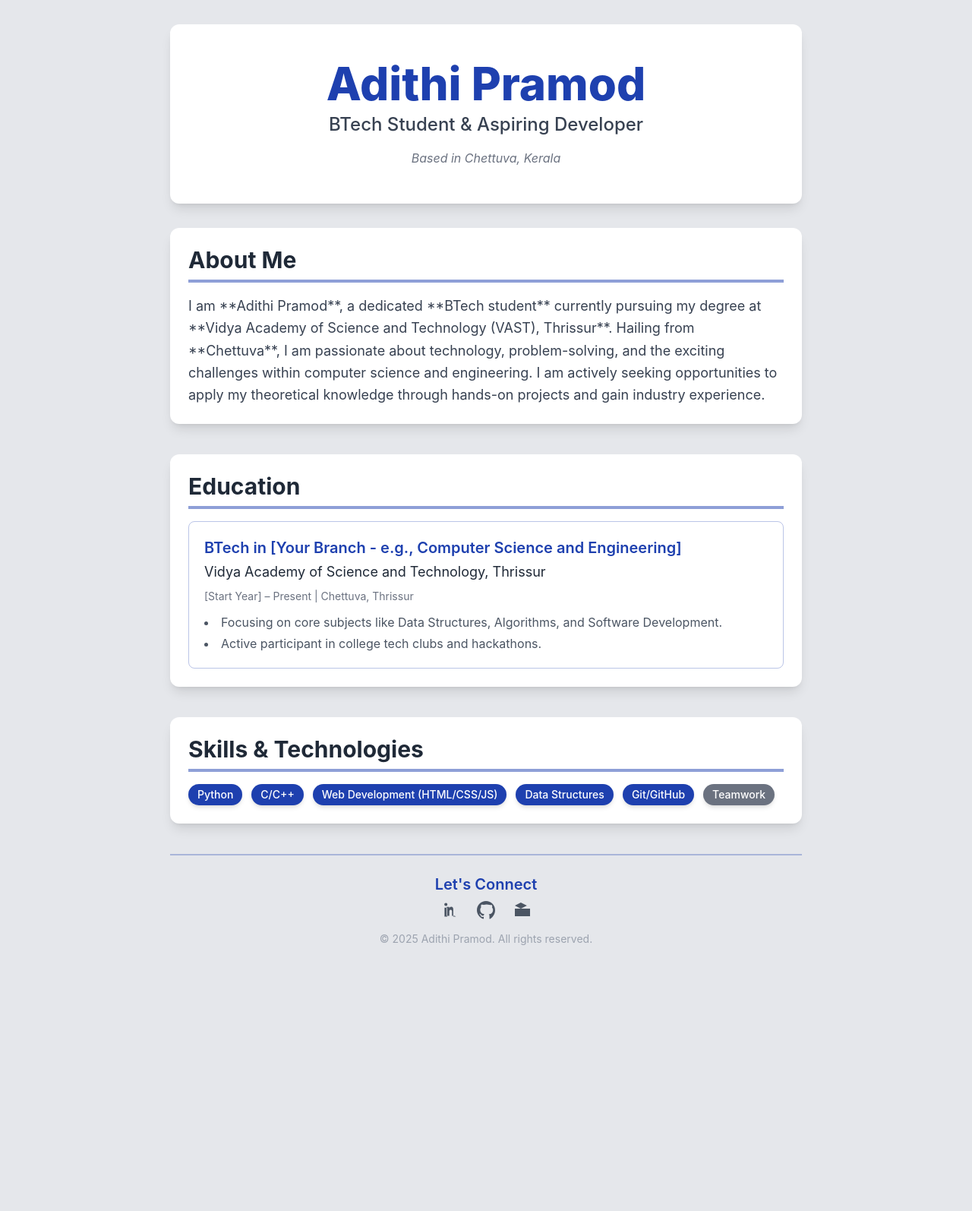
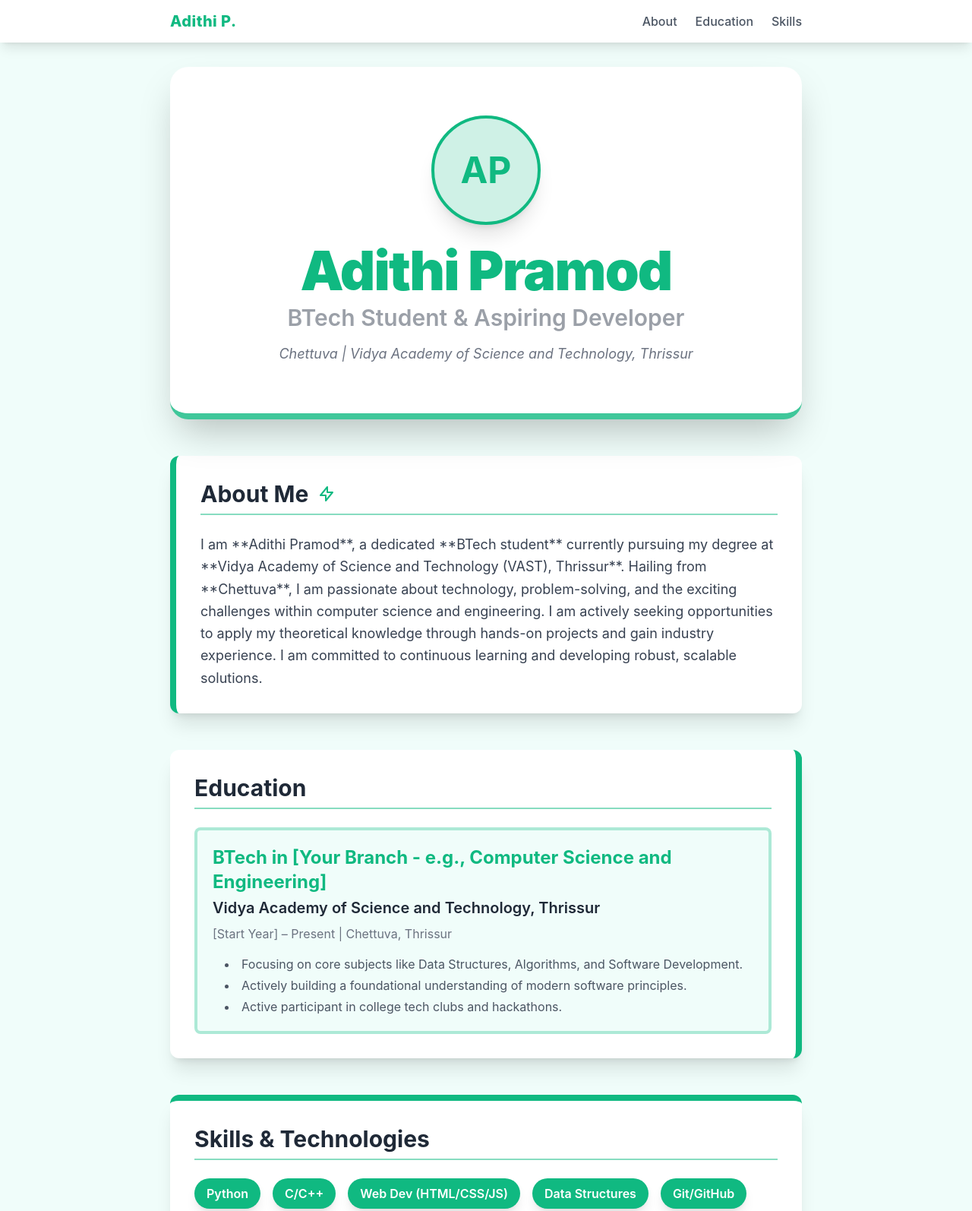
Before and after one commit to AdithiPramod1/AdithiPramod1.github.io, a plain HTML site: page index.html in a window 1280 px wide. Shown: the top 1594 px of the page at 76% size. Before the commit the page ends 1302 px from the top, so only its background shows below. Drawn offline with nearby package versions, Linux system fonts and the light colour scheme.

Commit message:
Update index.html

```diff
--- a/index.html
+++ b/index.html
@@ -12,9 +12,11 @@
             theme: {
                 extend: {
                     colors: {
-                        'primary-blue': '#1e40af', // Darker Blue for accents
-                        'secondary-gray': '#f3f4f6', // Light gray background
+                        // VIBRANT PRIMARY COLOR: Electric Green/Emerald
+                        'primary-vibrant': '#10b981',
+                        'secondary-gray': '#f0fdfa', // Very light mint background for contrast
                         'text-dark': '#1f2937', // Dark gray for text
+                        'background-soft': '#f0fdfa', // New background color
                     },
                     fontFamily: {
                         sans: ['Inter', 'sans-serif'],
@@ -27,93 +29,121 @@
         /* Custom styles for the Inter font and smooth scrolling */
         body {
             font-family: 'Inter', sans-serif;
-            background-color: #e5e7eb; /* Very light background for contrast */
+            background-color: #f0fdfa; /* Very light, soft background (secondary-gray) */
             scroll-behavior: smooth;
+        }
+        /* Adding a subtle glow effect to the main sections */
+        .vibrant-card:hover {
+            box-shadow: 0 10px 15px -3px rgba(16, 185, 129, 0.4), 0 4px 6px -2px rgba(16, 185, 129, 0.2);
         }
     </style>
 </head>
 <body class="antialiased text-text-dark">
 
-    <div class="max-w-4xl mx-auto p-4 sm:p-6 lg:p-8">
+    <!-- Sticky Navigation Bar -->
+    <nav class="sticky top-0 z-10 bg-white shadow-lg">
+        <div class="max-w-4xl mx-auto px-4 sm:px-6 lg:px-8">
+            <div class="flex justify-between items-center h-14">
+                <a href="#top" class="text-xl font-extrabold text-primary-vibrant tracking-wide">Adithi P.</a>
+                <div class="flex space-x-6 text-gray-600 font-medium">
+                    <a href="#about" class="hover:text-primary-vibrant transition duration-150 transform hover:scale-105">About</a>
+                    <a href="#education" class="hover:text-primary-vibrant transition duration-150 transform hover:scale-105">Education</a>
+                    <a href="#skills" class="hover:text-primary-vibrant transition duration-150 transform hover:scale-105">Skills</a>
+                </div>
+            </div>
+        </div>
+    </nav>
+
+    <div id="top" class="max-w-4xl mx-auto p-4 sm:p-6 lg:p-8 pt-10">
 
         <!-- Header / Introduction Section -->
-        <header class="text-center py-12 bg-white rounded-xl shadow-lg mb-8">
-            <h1 class="text-5xl sm:text-6xl font-extrabold text-primary-blue mb-2">
+        <header class="text-center py-16 bg-white rounded-3xl shadow-2xl mb-12 border-b-8 border-primary-vibrant/80 transform hover:scale-[1.01] transition duration-500 vibrant-card">
+            <!-- Profile Image Placeholder -->
+            <div class="mx-auto h-36 w-36 mb-6 bg-primary-vibrant/20 rounded-full flex items-center justify-center border-4 border-primary-vibrant shadow-xl">
+                <span class="text-5xl text-primary-vibrant font-bold">AP</span>
+            </div>
+
+            <h1 class="text-6xl sm:text-7xl font-black text-primary-vibrant mb-2 tracking-tight">
                 Adithi Pramod
             </h1>
-            <p class="text-xl sm:text-2xl font-medium text-gray-700 mb-4">
+            <p class="text-2xl sm:text-3xl font-semibold text-gray-700 mb-4 animate-pulse">
                 BTech Student & Aspiring Developer
             </p>
-            <p class="text-md text-gray-500 italic">
-                Based in Chettuva, Kerala
+            <p class="text-lg text-gray-500 italic">
+                Chettuva | Vidya Academy of Science and Technology, Thrissur
             </p>
         </header>
 
         <!-- About Me Section -->
-        <section id="about" class="mb-10 p-6 bg-white rounded-xl shadow-lg">
-            <h2 class="text-3xl font-bold border-b-4 border-primary-blue/50 pb-2 mb-4 text-text-dark">
+        <section id="about" class="vibrant-card mb-12 p-8 bg-white rounded-xl shadow-xl border-l-8 border-primary-vibrant transition duration-300 hover:shadow-2xl">
+            <h2 class="text-3xl font-bold border-b-2 border-primary-vibrant/50 pb-2 mb-6 text-text-dark flex items-center">
                 About Me
+                <span class="ml-3 text-primary-vibrant">
+                    <!-- Icon placeholder for vibrancy -->
+                    <svg class="w-6 h-6" fill="none" stroke="currentColor" viewBox="0 0 24 24" xmlns="http://www.w3.org/2000/svg"><path stroke-linecap="round" stroke-linejoin="round" stroke-width="2" d="M13 10V3L4 14h7v7l9-11h-7z"></path></svg>
+                </span>
             </h2>
             <p class="text-lg text-gray-700 leading-relaxed">
-                I am **Adithi Pramod**, a dedicated **BTech student** currently pursuing my degree at **Vidya Academy of Science and Technology (VAST), Thrissur**. Hailing from **Chettuva**, I am passionate about technology, problem-solving, and the exciting challenges within computer science and engineering. I am actively seeking opportunities to apply my theoretical knowledge through hands-on projects and gain industry experience.
+                I am **Adithi Pramod**, a dedicated **BTech student** currently pursuing my degree at **Vidya Academy of Science and Technology (VAST), Thrissur**. Hailing from **Chettuva**, I am passionate about technology, problem-solving, and the exciting challenges within computer science and engineering. I am actively seeking opportunities to apply my theoretical knowledge through hands-on projects and gain industry experience. I am committed to continuous learning and developing robust, scalable solutions.
             </p>
         </section>
 
         <!-- Education Section -->
-        <section id="education" class="mb-10 p-6 bg-white rounded-xl shadow-lg">
-            <h2 class="text-3xl font-bold border-b-4 border-primary-blue/50 pb-2 mb-4 text-text-dark">
+        <section id="education" class="vibrant-card mb-12 p-8 bg-white rounded-xl shadow-xl border-r-8 border-primary-vibrant transition duration-300 hover:shadow-2xl">
+            <h2 class="text-3xl font-bold border-b-2 border-primary-vibrant/50 pb-2 mb-6 text-text-dark">
                 Education
             </h2>
-            <div class="border border-primary-blue/30 rounded-lg p-5 transition duration-300 hover:bg-secondary-gray">
-                <h3 class="text-xl font-semibold text-primary-blue">
+            <div class="bg-secondary-gray rounded-lg p-5 border-4 border-primary-vibrant/30 transition duration-300 transform hover:scale-[1.02] hover:shadow-lg">
+                <h3 class="text-2xl font-bold text-primary-vibrant">
                     BTech in [Your Branch - e.g., Computer Science and Engineering]
                 </h3>
-                <p class="text-lg text-text-dark mt-1">
+                <p class="text-xl text-text-dark mt-1 font-semibold">
                     Vidya Academy of Science and Technology, Thrissur
                 </p>
-                <p class="text-sm text-gray-500 mt-2">
+                <p class="text-md text-gray-500 mt-2">
                     [Start Year] – Present | Chettuva, Thrissur
                 </p>
-                <ul class="list-disc list-inside text-gray-600 mt-3 space-y-1">
+                <ul class="list-disc list-inside text-gray-600 mt-4 space-y-1 ml-4">
                     <li>Focusing on core subjects like Data Structures, Algorithms, and Software Development.</li>
+                    <li>Actively building a foundational understanding of modern software principles.</li>
                     <li>Active participant in college tech clubs and hackathons.</li>
                 </ul>
             </div>
         </section>
 
         <!-- Skills Section (Placeholder - needs your input) -->
-        <section id="skills" class="mb-10 p-6 bg-white rounded-xl shadow-lg">
-            <h2 class="text-3xl font-bold border-b-4 border-primary-blue/50 pb-2 mb-4 text-text-dark">
+        <section id="skills" class="vibrant-card mb-12 p-8 bg-white rounded-xl shadow-xl border-t-8 border-primary-vibrant transition duration-300 hover:shadow-2xl">
+            <h2 class="text-3xl font-bold border-b-2 border-primary-vibrant/50 pb-2 mb-6 text-text-dark">
                 Skills & Technologies
             </h2>
-            <div class="flex flex-wrap gap-3">
-                <!-- Add your actual skills here -->
-                <span class="px-3 py-1 bg-primary-blue text-white text-sm font-medium rounded-full shadow-md">Python</span>
-                <span class="px-3 py-1 bg-primary-blue text-white text-sm font-medium rounded-full shadow-md">C/C++</span>
-                <span class="px-3 py-1 bg-primary-blue text-white text-sm font-medium rounded-full shadow-md">Web Development (HTML/CSS/JS)</span>
-                <span class="px-3 py-1 bg-primary-blue text-white text-sm font-medium rounded-full shadow-md">Data Structures</span>
-                <span class="px-3 py-1 bg-primary-blue text-white text-sm font-medium rounded-full shadow-md">Git/GitHub</span>
-                <span class="px-3 py-1 bg-gray-500 text-white text-sm font-medium rounded-full shadow-md">Teamwork</span>
+            <div class="flex flex-wrap gap-4">
+                <!-- Tags use vibrant background with a subtle hover pulse -->
+                <span class="px-4 py-2 bg-primary-vibrant text-white text-base font-semibold rounded-full shadow-lg transition duration-200 transform hover:scale-105 hover:bg-primary-vibrant/90">Python</span>
+                <span class="px-4 py-2 bg-primary-vibrant text-white text-base font-semibold rounded-full shadow-lg transition duration-200 transform hover:scale-105 hover:bg-primary-vibrant/90">C/C++</span>
+                <span class="px-4 py-2 bg-primary-vibrant text-white text-base font-semibold rounded-full shadow-lg transition duration-200 transform hover:scale-105 hover:bg-primary-vibrant/90">Web Dev (HTML/CSS/JS)</span>
+                <span class="px-4 py-2 bg-primary-vibrant text-white text-base font-semibold rounded-full shadow-lg transition duration-200 transform hover:scale-105 hover:bg-primary-vibrant/90">Data Structures</span>
+                <span class="px-4 py-2 bg-primary-vibrant text-white text-base font-semibold rounded-full shadow-lg transition duration-200 transform hover:scale-105 hover:bg-primary-vibrant/90">Git/GitHub</span>
+                <span class="px-4 py-2 bg-gray-500 text-white text-base font-semibold rounded-full shadow-lg transition duration-200 transform hover:scale-105 hover:bg-gray-600">Teamwork & Communication</span>
             </div>
         </section>
 
         <!-- Contact/Footer Section -->
-        <footer class="text-center py-6 border-t-2 border-primary-blue/30 mt-8">
-            <h3 class="text-xl font-semibold text-primary-blue mb-2">Let's Connect</h3>
-            <div class="flex justify-center space-x-6 text-gray-600">
-                <!-- Replace with your actual links -->
-                <a href="#" class="hover:text-primary-blue transition duration-200">
-                    <svg class="w-6 h-6" fill="currentColor" viewBox="0 0 24 24" aria-hidden="true"><!-- LinkedIn Icon Placeholder --><path d="M20.447 20.452h-3.554v-9.447c0-2.072-.74-3.493-2.618-3.493-1.428 0-2.26.966-2.645 1.902h-.03v-1.618h-3.445v11.656h3.553v-5.917c0-.315.022-.63.11-.854.24-.624.782-1.27 1.705-1.27 1.214 0 1.7.928 1.7 2.285v5.756h3.554l-.001-.004zM7.17 6.456c-1.205 0-1.996-.87-1.996-1.954 0-1.077.791-1.947 1.996-1.947 1.205 0 1.996.87 1.996 1.947 0 1.084-.791 1.954-1.996 1.954zm1.795 14h-3.59v-11.656h3.59v11.656z"/></svg>
+        <footer class="text-center py-10 mt-8 bg-white rounded-xl shadow-xl border-t-4 border-primary-vibrant/50">
+            <h3 class="text-2xl font-bold text-primary-vibrant mb-4">Let's Connect and Create!</h3>
+            <div class="flex justify-center space-x-10 text-gray-600">
+                <!-- Icons now use the vibrant primary color on hover -->
+                <a href="#" class="text-primary-vibrant/70 hover:text-primary-vibrant transition duration-200 transform hover:scale-125" title="LinkedIn">
+                    <svg class="w-8 h-8" fill="currentColor" viewBox="0 0 24 24" aria-hidden="true"><path d="M20.447 20.452h-3.554v-9.447c0-2.072-.74-3.493-2.618-3.493-1.428 0-2.26.966-2.645 1.902h-.03v-1.618h-3.445v11.656h3.553v-5.917c0-.315.022-.63.11-.854.24-.624.782-1.27 1.705-1.27 1.214 0 1.7.928 1.7 2.285v5.756h3.554l-.001-.004zM7.17 6.456c-1.205 0-1.996-.87-1.996-1.954 0-1.077.791-1.947 1.996-1.947 1.205 0 1.996.87 1.996 1.947 0 1.084-.791 1.954-1.996 1.954zm1.795 14h-3.59v-11.656h3.59v11.656z"/></svg>
                 </a>
-                <a href="#" class="hover:text-primary-blue transition duration-200">
-                    <svg class="w-6 h-6" fill="currentColor" viewBox="0 0 24 24" aria-hidden="true"><!-- GitHub Icon Placeholder --><path fill-rule="evenodd" d="M12 0C5.372 0 0 5.373 0 12c0 5.302 3.438 9.8 8.207 11.387.6.11.82-.26.82-.577 0-.285-.01-1.04-.015-2.04-3.338.72-4.04-1.612-4.04-1.612-.546-1.387-1.334-1.756-1.334-1.756-1.09-.745.083-.73.083-.73 1.205.085 1.838 1.238 1.838 1.238 1.07 1.834 2.805 1.304 3.483.998.107-.775.419-1.305.76-1.605-2.665-.3-5.464-1.333-5.464-5.942 0-1.31.467-2.38 1.23-3.22-.123-.3-.532-1.524.116-3.18 0 0 1.006-.32 3.3.123 2.505-.69 5.074-.69 7.58 0 2.292.443 3.298.123 3.298.123.65 1.656.242 2.88.117 3.18.763.84 1.229 1.91 1.229 3.22 0 4.62-2.8 5.63-5.474 5.93.43.37.823 1.102.823 2.22 0 1.604-.015 2.898-.015 3.28 0 .32.217.69.825.577C20.565 21.796 24 17.3 24 12c0-6.627-5.373-12-12-12z" clip-rule="evenodd"/></svg>
+                <a href="#" class="text-primary-vibrant/70 hover:text-primary-vibrant transition duration-200 transform hover:scale-125" title="GitHub">
+                    <svg class="w-8 h-8" fill="currentColor" viewBox="0 0 24 24" aria-hidden="true"><path fill-rule="evenodd" d="M12 0C5.372 0 0 5.373 0 12c0 5.302 3.438 9.8 8.207 11.387.6.11.82-.26.82-.577 0-.285-.01-1.04-.015-2.04-3.338.72-4.04-1.612-4.04-1.612-.546-1.387-1.334-1.756-1.334-1.756-1.09-.745.083-.73.083-.73 1.205.085 1.838 1.238 1.838 1.238 1.07 1.834 2.805 1.304 3.483.998.107-.775.419-1.305.76-1.605-2.665-.3-5.464-1.333-5.464-5.942 0-1.31.467-2.38 1.23-3.22-.123-.3-.532-1.524.116-3.18 0 0 1.006-.32 3.3.123 2.505-.69 5.074-.69 7.58 0 2.292.443 3.298.123 3.298.123.65 1.656.242 2.88.117 3.18.763.84 1.229 1.91 1.229 3.22 0 4.62-2.8 5.63-5.474 5.93.43.37.823 1.102.823 2.22 0 1.604-.015 2.898-.015 3.28 0 .32.217.69.825.577C20.565 21.796 24 17.3 24 12c0-6.627-5.373-12-12-12z" clip-rule="evenodd"/></svg>
                 </a>
-                <a href="mailto:your.email@example.com" class="hover:text-primary-blue transition duration-200">
-                    <svg class="w-6 h-6" fill="currentColor" viewBox="0 0 24 24" aria-hidden="true"><!-- Mail Icon Placeholder --><path d="M2.003 5.884l7.85-3.854 8.01 3.848-7.98 4.026-7.88-4.02zm-.003 14.116h20v-10h-20v10zm11.22-14.884l-2.22 1.11-2.22-1.11 2.22-1.11 2.22 1.11zm-11.22 13.884h18v-8h-18v8z"/></svg>
+                <a href="mailto:your.email@example.com" class="text-primary-vibrant/70 hover:text-primary-vibrant transition duration-200 transform hover:scale-125" title="Email">
+                    <svg class="w-8 h-8" fill="currentColor" viewBox="0 0 24 24" aria-hidden="true"><path d="M2.003 5.884l7.85-3.854 8.01 3.848-7.98 4.026-7.88-4.02zm-.003 14.116h20v-10h-20v10zm11.22-14.884l-2.22 1.11-2.22-1.11 2.22-1.11 2.22 1.11zm-11.22 13.884h18v-8h-18v8z"/></svg>
                 </a>
             </div>
-            <p class="text-sm text-gray-400 mt-4">
-                &copy; 2025 Adithi Pramod. All rights reserved.
+            <p class="text-sm text-gray-400 mt-6">
+                &copy; 2025 Adithi Pramod. Built with Tailwind CSS.
             </p>
         </footer>
 
```
